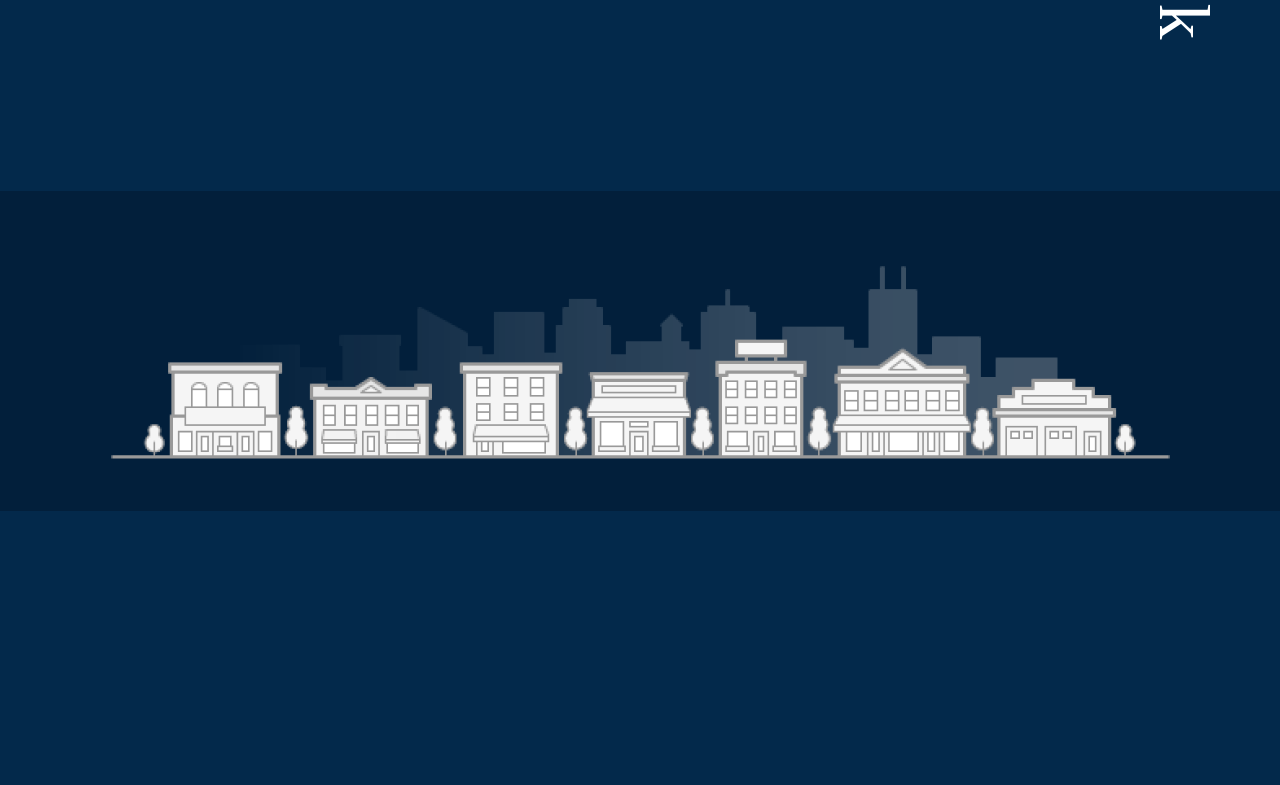
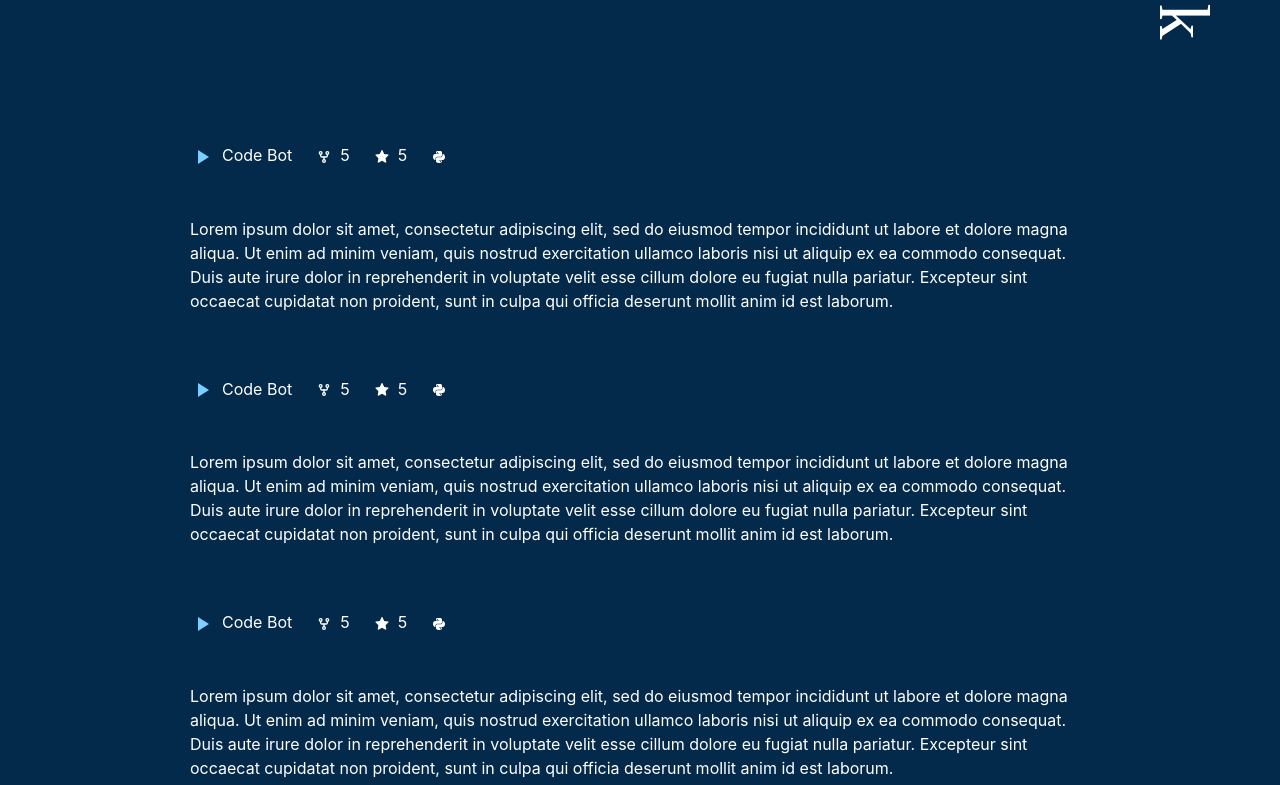
Before and after one commit to dreygur/dreygur.github.io, a React (Create React App) app: page / in a window 1280 px wide. Shown: the part 1235-2020 px from the top of the page. Before the commit the page ends 1746 px from the top, so only its background shows below. Built offline with nearby package versions, Linux system fonts and the light colour scheme; a web font is replaced by a local one.

Commit message:
home done

```diff
--- a/package.json
+++ b/package.json
@@ -16,6 +16,7 @@
     "@types/react-dom": "^18.0.0",
     "react": "^18.2.0",
     "react-dom": "^18.2.0",
+    "react-icons": "^4.7.1",
     "react-router-dom": "^6.7.0",
     "react-scripts": "5.0.1",
     "typescript": "^4.4.2",
--- a/src/Components/Pages/Home/Home.tsx
+++ b/src/Components/Pages/Home/Home.tsx
@@ -1,6 +1,7 @@
 
 import React from 'react';
 import HeroSection from '../../Hero/HeroSection';
+import Projects from '../../Projects/Projects';
 import Stack from '../../Stack/Stack';
 
 const Home = () => {
@@ -9,6 +10,7 @@ const Home = () => {
         <div>
             <HeroSection />
             <Stack />
+            <Projects />
         </div>
     );
 };
--- /dev/null
+++ b/src/Components/Projects/Projects.tsx
@@ -0,0 +1,28 @@
+import React from 'react';
+import PlayArrowIcon from '@mui/icons-material/PlayArrow';
+import { TbGitFork } from "react-icons/tb";
+import { AiFillStar } from "react-icons/ai";
+import { IoLogoPython } from "react-icons/io";
+
+const Projects = () => {
+    return (
+        <section className='container mx-auto mt-40'>
+            {
+                new Array(5).fill('').map((d, idx) => <div key={idx} className='w-[900px] mx-auto mb-16'>
+                    <h1 className='text-white'>
+                        <span className='text-[#79CFFF] pr-2  '><PlayArrowIcon /></span>
+                        Code Bot
+                        <span className='pl-6 '><TbGitFork className='inline mr-2' /></span>
+                        <span className='pt-9 inline'>5</span>
+                        <span className='pl-6'><AiFillStar className='inline mr-2' /></span>
+                        <span>5</span>
+                        <span className='pl-6'><IoLogoPython className='inline' /></span>
+                    </h1>
+                    <p className="mt-12 text-white">Lorem ipsum dolor sit amet, consectetur adipiscing elit, sed do eiusmod tempor incididunt ut labore et dolore magna aliqua. Ut enim ad minim veniam, quis nostrud exercitation ullamco laboris nisi ut aliquip ex ea commodo consequat. Duis aute irure dolor in reprehenderit in voluptate velit esse cillum dolore eu fugiat nulla pariatur. Excepteur sint occaecat cupidatat non proident, sunt in culpa qui officia deserunt mollit anim id est laborum.</p>
+                </div>)
+            }
+        </section>
+    );
+};
+
+export default Projects;
```
Also changed, not shown: 1 other file (tests, documents, lock files or other folders).
